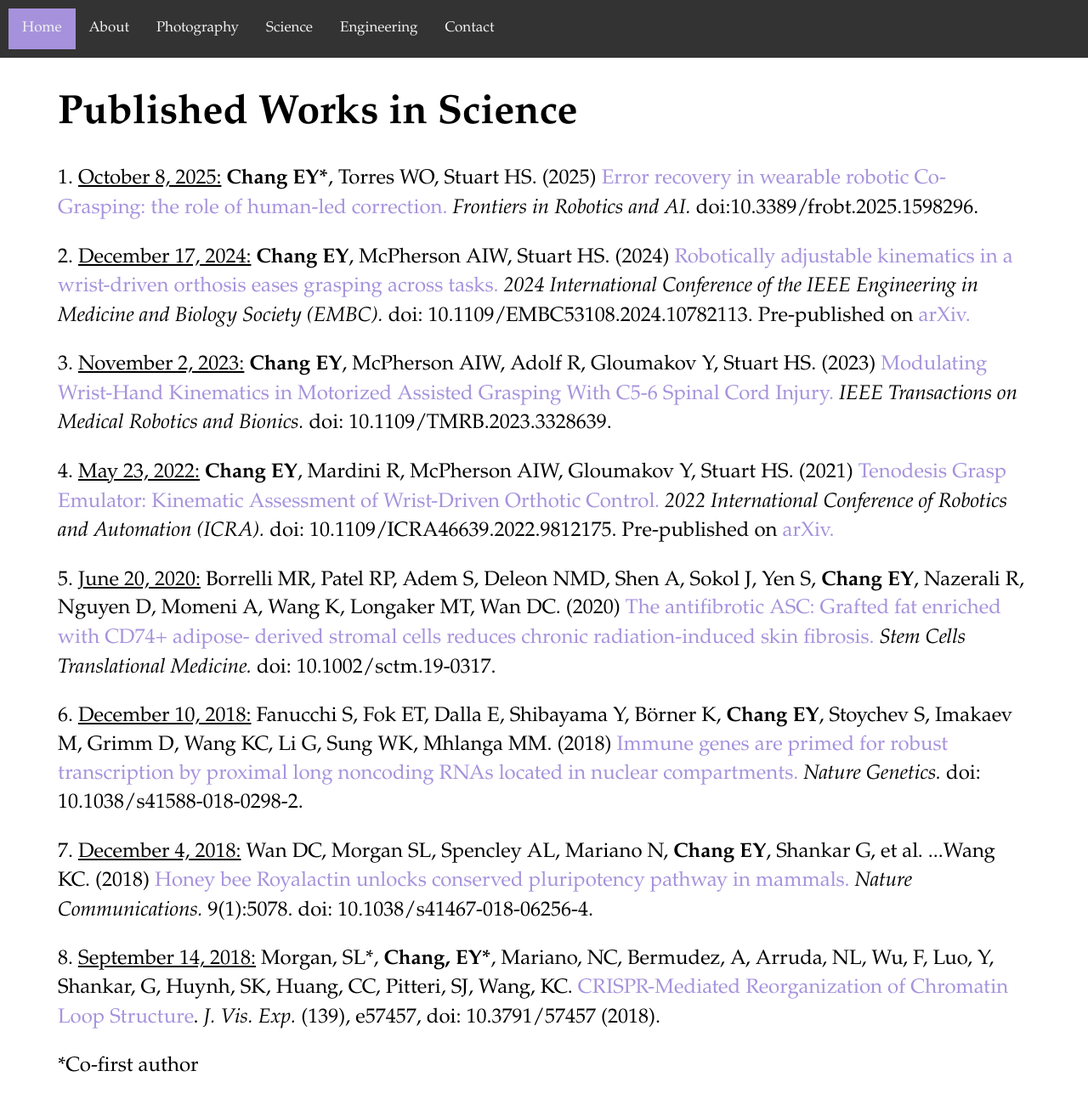
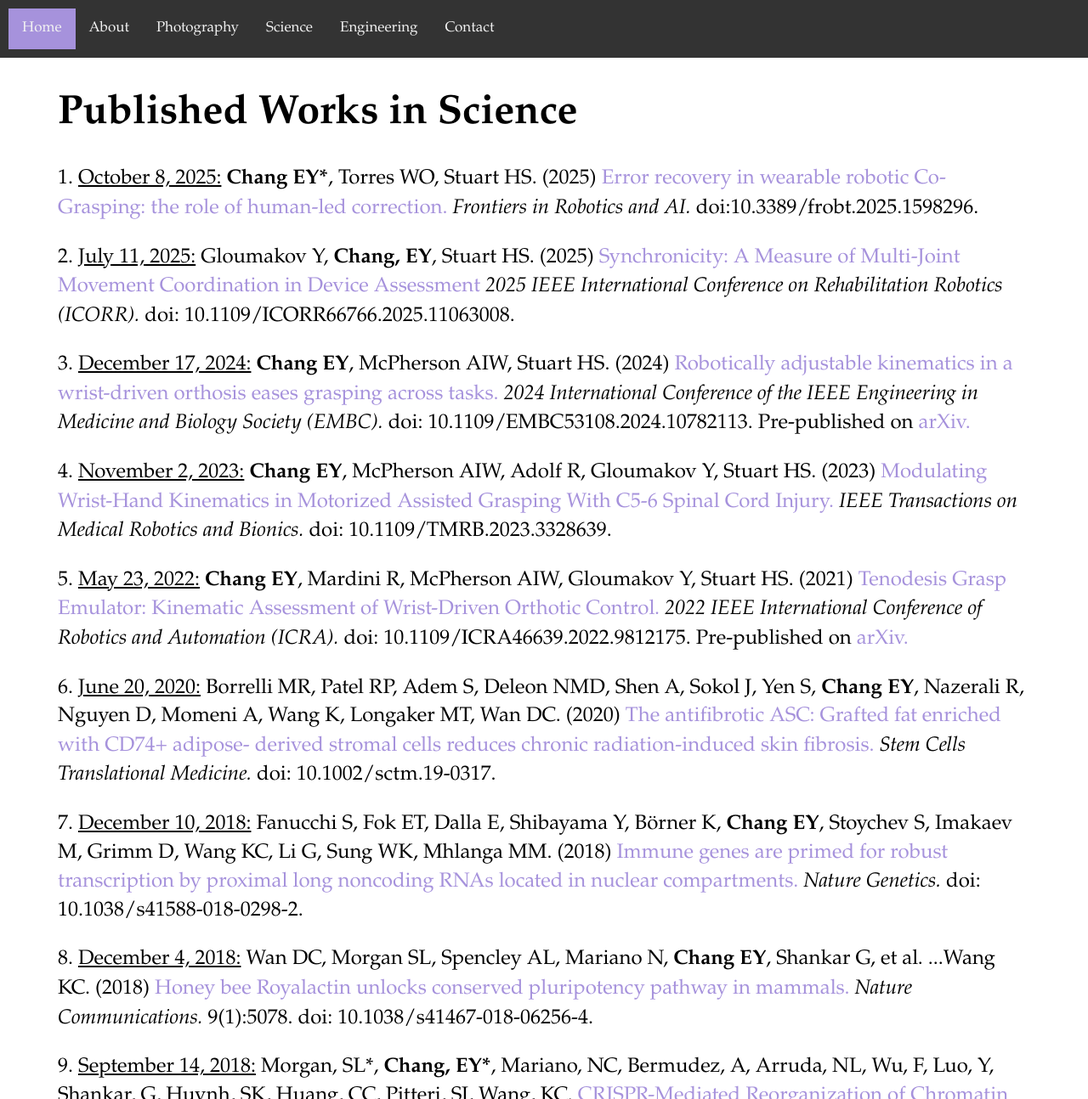
Before and after one commit to echang17/echang17.github.io, a Jekyll site: the page built from science/index.html, in a window 1280 px wide and 1400 px high, cut to the strip 0-1294 px from the top of the window. Shown: the whole strip at 85% size. Built offline with Jekyll 4.4.1, drawn with Linux system fonts in a browser that asks for light colours.

Commit message:
add publication, amend bio

```diff
--- a/about/index.html
+++ b/about/index.html
@@ -14,8 +14,7 @@ title: About me
   <div class="column" style="width:50%">
     <p style="font-size:1.25em">An extremely subjective creative personality type quiz once described me as "always the perpetual student" (shout-out to <a href="https://mycreativetype.com/the-creative-types/">Adobe</a>). I love learning new things, which might explain why I spent 22 years of my life in school, why I turned my photography hobby into a sporadic freelance operation, or why I decided to try coding this website myself.</p>
 
-    <p style="font-size:1.25em">Let's start with the STEM side of this portfolio. I hold a B.S. in Biomedical Engineering from Boston University, where I worked on <a href="/projects/nanoparticles">nanoparticle drug delivery</a> and the <a href="/projects/bending">fluid mechanics of swellable structures</a>. For a few years afterward, I worked as a researcher at Stanford University, where I investigated <a href="https://www.ncbi.nlm.nih.gov/pubmed/30510260">stem cell health</a> and used CRISPR to study <a href="https://www.jove.com/video/57457/crispr-mediated-reorganization-of-chromatin-loop-structure">cancer-related genomics</a>. Recently, I completed my M.S. and Ph.D. in Mechanical Engineering at UC Berkeley in the <a href="https://edg.berkeley.edu/">Embodied Dexterity Group</a>, where I was an NSF Graduate Research Fellow developing <a href="https://ieeexplore.ieee.org/document/10302320">robotic systems</a> to augment human hand function in people with spinal cord injuries.
-      Now, I'm a Research Engineer at <a href="https://www.gridware.io/">Gridware</a>, working to protect and monitor our fragile electrical grid.</p>
+    <p style="font-size:1.25em">Let's start with the STEM side of this portfolio. I hold a B.S. in Biomedical Engineering from Boston University, where I worked on <a href="/projects/nanoparticles">nanoparticle drug delivery</a> and the <a href="/projects/bending">fluid mechanics of swellable structures</a>. For a few years afterward, I worked as a researcher at Stanford University, where I investigated <a href="https://www.ncbi.nlm.nih.gov/pubmed/30510260">stem cell health</a> and used CRISPR to study <a href="https://www.jove.com/video/57457/crispr-mediated-reorganization-of-chromatin-loop-structure">cancer-related genomics</a>. Recently, I completed my M.S. and Ph.D. in Mechanical Engineering at UC Berkeley in the <a href="https://edg.berkeley.edu/">Embodied Dexterity Group</a>, where I was an NSF Graduate Research Fellow developing <a href="https://ieeexplore.ieee.org/document/10302320">robotic systems</a> to augment human hand function in people with spinal cord injuries. Now, I'm a Research Engineer at <a href="https://www.gridware.io/">Gridware</a>, developing new sensor technology to make the electrical grid more reliable and prevent disasters like wildfires.</p>
 
     <p style="font-size:1.25em">The other half of my portfolio encompasses my second passion: sports. I've competed in sports for as long as I can remember, and while I'm admittedly a bit washed-up now, <a href="/sportsphoto">sports photography</a> has allowed me to remain involved in sports at the highest levels. Soccer will always be my one true love and I've had the great honor of creating images for the U.S. Soccer Federation, Bay FC, the San Jose Earthquakes, and a number of Division I Athletic programs.</p>
 
--- a/science/index.html
+++ b/science/index.html
@@ -9,16 +9,17 @@ title: Science
 </div>
 <div class="blurb">
   <p>1. <u>October 8, 2025:</u> <b>Chang EY*</b>, Torres WO, Stuart HS. (2025) <a href="https://www.frontiersin.org/journals/robotics-and-ai/articles/10.3389/frobt.2025.1598296/full" target="_blank">Error recovery in wearable robotic Co-Grasping: the role of human-led correction.</a> <i>Frontiers in Robotics and AI.</i> doi:10.3389/frobt.2025.1598296.</p>
-  <p>2. <u>December 17, 2024:</u> <b>Chang EY</b>, McPherson AIW, Stuart HS. (2024) <a href="https://ieeexplore.ieee.org/document/10782113" target="_blank">Robotically adjustable kinematics in a wrist-driven orthosis eases grasping across tasks.</a> <i>2024 International Conference of the IEEE Engineering in Medicine and Biology Society (EMBC).</i> doi: 10.1109/EMBC53108.2024.10782113. Pre-published on <a href="https://arxiv.org/abs/2407.16095" target="_blank">arXiv.</a></p>
-  <p>3. <u>November 2, 2023:</u> <b>Chang EY</b>, McPherson AIW, Adolf R, Gloumakov Y, Stuart HS. (2023) <a href="https://ieeexplore.ieee.org/document/10302320" target="_blank">Modulating Wrist-Hand Kinematics in Motorized Assisted Grasping With C5-6 Spinal Cord Injury.</a> <i>IEEE Transactions on Medical Robotics and Bionics.</i> doi: 10.1109/TMRB.2023.3328639.</p>
-  <p>4. <u>May 23, 2022:</u> <b>Chang EY</b>, Mardini R, McPherson AIW, Gloumakov Y, Stuart HS. (2021) <a href="https://ieeexplore.ieee.org/document/9812175" target="_blank">Tenodesis Grasp Emulator: Kinematic Assessment of Wrist-Driven Orthotic Control.</a> <i>2022 International Conference of Robotics and Automation (ICRA).</i> doi: 10.1109/ICRA46639.2022.9812175. Pre-published on <a href="https://arxiv.org/abs/2111.11524" target="_blank">arXiv.</a></p>
-  <p>5. <u>June 20, 2020:</u> Borrelli MR, Patel RP, Adem S, Deleon NMD, Shen A, Sokol J, Yen S, <b>Chang EY</b>, Nazerali R, Nguyen D, Momeni A, Wang K, Longaker MT, Wan DC. (2020) <a href= "https://pubmed.ncbi.nlm.nih.gov/32563212/" target="_blank">The antifibrotic ASC: Grafted fat enriched with CD74+ adipose- derived stromal cells reduces chronic radiation-induced skin fibrosis.</a> <i>Stem Cells Translational Medicine.</i> doi: 10.1002/sctm.19-0317.</p>
+  <p>2. <u>July 11, 2025:</u> Gloumakov Y, <b>Chang, EY</b>, Stuart HS. (2025) <a href="https://ieeexplore.ieee.org/document/11063008" target="_blank">Synchronicity: A Measure of Multi-Joint Movement Coordination in Device Assessment</a> <i>2025 IEEE International Conference on Rehabilitation Robotics (ICORR).</i> doi: 10.1109/ICORR66766.2025.11063008.</p>
+  <p>3. <u>December 17, 2024:</u> <b>Chang EY</b>, McPherson AIW, Stuart HS. (2024) <a href="https://ieeexplore.ieee.org/document/10782113" target="_blank">Robotically adjustable kinematics in a wrist-driven orthosis eases grasping across tasks.</a> <i>2024 International Conference of the IEEE Engineering in Medicine and Biology Society (EMBC).</i> doi: 10.1109/EMBC53108.2024.10782113. Pre-published on <a href="https://arxiv.org/abs/2407.16095" target="_blank">arXiv.</a></p>
+  <p>4. <u>November 2, 2023:</u> <b>Chang EY</b>, McPherson AIW, Adolf R, Gloumakov Y, Stuart HS. (2023) <a href="https://ieeexplore.ieee.org/document/10302320" target="_blank">Modulating Wrist-Hand Kinematics in Motorized Assisted Grasping With C5-6 Spinal Cord Injury.</a> <i>IEEE Transactions on Medical Robotics and Bionics.</i> doi: 10.1109/TMRB.2023.3328639.</p>
+  <p>5. <u>May 23, 2022:</u> <b>Chang EY</b>, Mardini R, McPherson AIW, Gloumakov Y, Stuart HS. (2021) <a href="https://ieeexplore.ieee.org/document/9812175" target="_blank">Tenodesis Grasp Emulator: Kinematic Assessment of Wrist-Driven Orthotic Control.</a> <i>2022 IEEE International Conference of Robotics and Automation (ICRA).</i> doi: 10.1109/ICRA46639.2022.9812175. Pre-published on <a href="https://arxiv.org/abs/2111.11524" target="_blank">arXiv.</a></p>
+  <p>6. <u>June 20, 2020:</u> Borrelli MR, Patel RP, Adem S, Deleon NMD, Shen A, Sokol J, Yen S, <b>Chang EY</b>, Nazerali R, Nguyen D, Momeni A, Wang K, Longaker MT, Wan DC. (2020) <a href= "https://pubmed.ncbi.nlm.nih.gov/32563212/" target="_blank">The antifibrotic ASC: Grafted fat enriched with CD74+ adipose- derived stromal cells reduces chronic radiation-induced skin fibrosis.</a> <i>Stem Cells Translational Medicine.</i> doi: 10.1002/sctm.19-0317.</p>
   <p></p>
-  <p>6. <u>December 10, 2018:</u> Fanucchi S, Fok ET, Dalla E, Shibayama Y, Börner K, <b>Chang EY</b>, Stoychev S, Imakaev M, Grimm D, Wang KC, Li G, Sung WK, Mhlanga MM. (2018) <a href="https://www.ncbi.nlm.nih.gov/pubmed/30531872" target="_blank">Immune genes are primed for robust transcription by proximal long noncoding RNAs located in nuclear compartments.</a> <i>Nature Genetics.</i> doi: 10.1038/s41588-018-0298-2.</p>
+  <p>7. <u>December 10, 2018:</u> Fanucchi S, Fok ET, Dalla E, Shibayama Y, Börner K, <b>Chang EY</b>, Stoychev S, Imakaev M, Grimm D, Wang KC, Li G, Sung WK, Mhlanga MM. (2018) <a href="https://www.ncbi.nlm.nih.gov/pubmed/30531872" target="_blank">Immune genes are primed for robust transcription by proximal long noncoding RNAs located in nuclear compartments.</a> <i>Nature Genetics.</i> doi: 10.1038/s41588-018-0298-2.</p>
   <p></p>
-  <p>7. <u>December 4, 2018:</u>  Wan DC, Morgan SL, Spencley AL, Mariano N, <b>Chang EY</b>, Shankar G, et al. ...Wang KC. (2018) <a href="https://www.ncbi.nlm.nih.gov/pubmed/30510260" target="_blank">Honey bee Royalactin unlocks conserved pluripotency pathway in mammals.</a> <i>Nature Communications.</i> 9(1):5078. doi: 10.1038/s41467-018-06256-4.</p>
+  <p>8. <u>December 4, 2018:</u>  Wan DC, Morgan SL, Spencley AL, Mariano N, <b>Chang EY</b>, Shankar G, et al. ...Wang KC. (2018) <a href="https://www.ncbi.nlm.nih.gov/pubmed/30510260" target="_blank">Honey bee Royalactin unlocks conserved pluripotency pathway in mammals.</a> <i>Nature Communications.</i> 9(1):5078. doi: 10.1038/s41467-018-06256-4.</p>
   <p></p>
-  <p>8. <u>September 14, 2018:</u> Morgan, SL*, <b>Chang, EY*</b>, Mariano, NC, Bermudez, A, Arruda, NL, Wu, F, Luo, Y, Shankar, G, Huynh, SK, Huang, CC, Pitteri, SJ, Wang, KC. <a href="https://www.jove.com/video/57457/crispr-mediated-reorganization-of-chromatin-loop-structure" target="_blank">CRISPR-Mediated Reorganization of Chromatin Loop Structure</a>. <i>J. Vis. Exp.</i> (139), e57457, doi: 10.3791/57457 (2018).</p>
+  <p>9. <u>September 14, 2018:</u> Morgan, SL*, <b>Chang, EY*</b>, Mariano, NC, Bermudez, A, Arruda, NL, Wu, F, Luo, Y, Shankar, G, Huynh, SK, Huang, CC, Pitteri, SJ, Wang, KC. <a href="https://www.jove.com/video/57457/crispr-mediated-reorganization-of-chromatin-loop-structure" target="_blank">CRISPR-Mediated Reorganization of Chromatin Loop Structure</a>. <i>J. Vis. Exp.</i> (139), e57457, doi: 10.3791/57457 (2018).</p>
   <p>*Co-first author</p>
 
   <div class="column">
```
